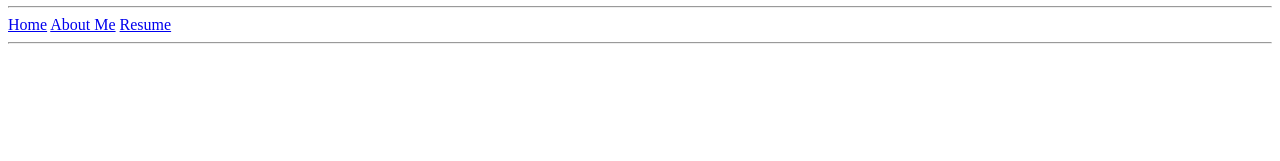
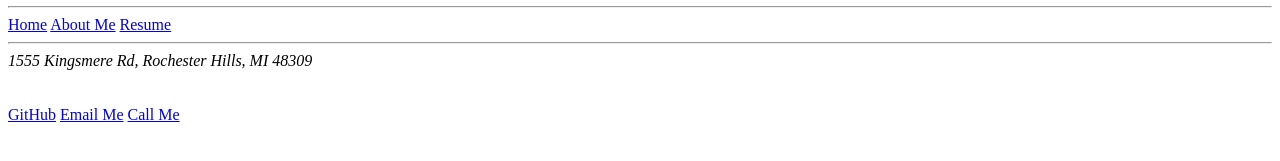
Before and after one commit to d2kinu/Gary_hw2TH_csi3150_fs2023, a plain HTML site: page html/about_me.html in a window 1280 px wide. Shown: the part 89-250 px from the top of the page. Drawn offline with Linux system fonts and the light colour scheme.

Commit message:
added header and footer

```diff
--- a/html/about_me.html
+++ b/html/about_me.html
@@ -4,12 +4,21 @@
     <meta charset="UTF-8" />
     <meta name="viewport" content="width=device-width, initial-scale=1.0" />
     <title>Document</title>
-    <link rel="shortcut icon" href="../image/sam_logo.png" type="image/x-icon" />
+    <link
+      rel="shortcut icon"
+      href="../image/sam_logo.png"
+      type="image/x-icon"
+    />
   </head>
   <body>
     <header id="page_header">
       <div id="logoContainer">
-      <img src="../image/sam_logo.png" alt="samuraiLogo" height="75" width="75" />
+        <img
+          src="../image/sam_logo.png"
+          alt="samuraiLogo"
+          height="75"
+          width="75"
+        />
         <span><strong> About Me</strong></span>
       </div>
       <hr />
@@ -20,5 +29,14 @@
       </nav>
     </header>
     <hr />
-  <main></body>
+    <main></main>
+    <footer>
+      <address>1555 Kingsmere Rd, Rochester Hills, MI 48309</address>
+      <br />
+      <br />
+      <a href="https://github.com/d2kinu.">GitHub</a>
+      <a href="mailto:nigelgary@oakland.edu">Email Me</a>
+      <a href="tel:3135109093">Call Me</a>
+    </footer>
+  </body>
 </html>
```
Lines whose indentation alone changed are shown as unchanged.
